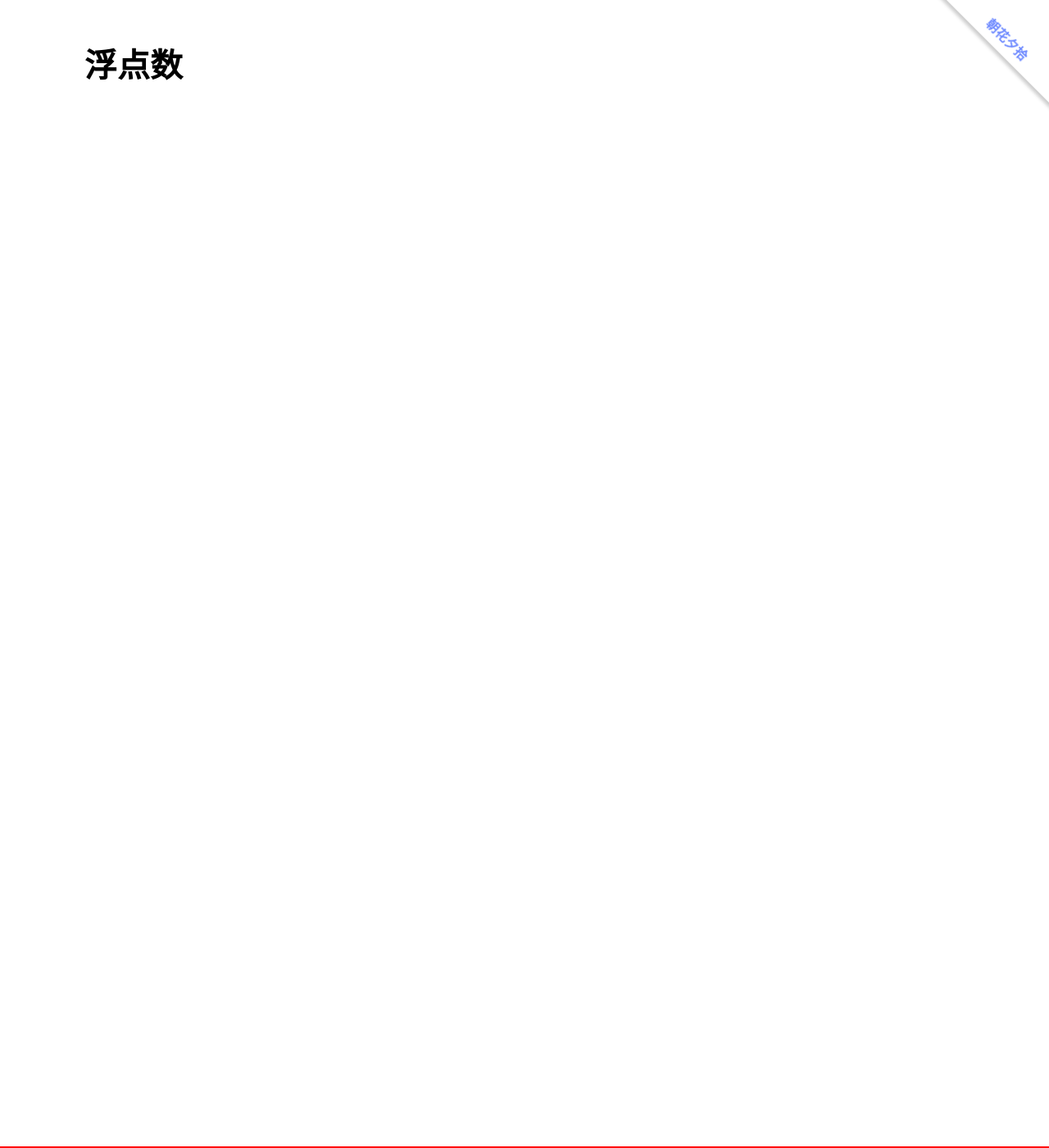
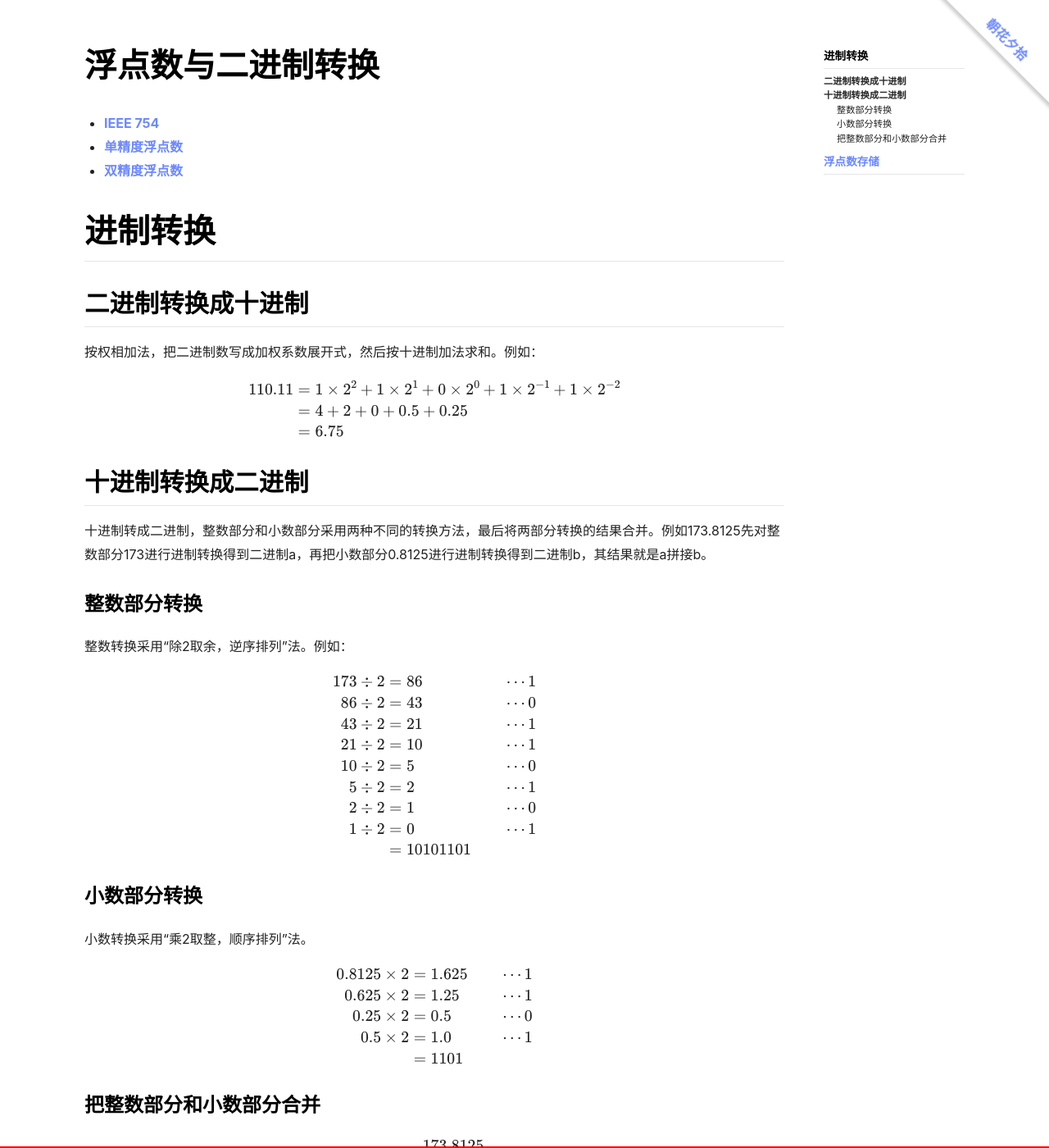
Before and after one commit to quantum-li/quantum-li.github.io, a Jekyll site: the page built from _article/2022-04-24-floating-point.md, in a window 1280 px wide and 1400 px high. Shown: the whole window at 82% size. Built offline with Jekyll 4.4.1, drawn with Linux system fonts in a browser that asks for light colours; nearby versions of some CDN libraries; formulas are drawn with MathJax 3; some of the changed text lies outside the part shown.

Commit message:
2022年5月6日 17点32分

```diff
--- a/_article/2022-04-24-floating-point.md
+++ b/_article/2022-04-24-floating-point.md
@@ -1,9 +1,112 @@
 ---
-title: 浮点数
+title: 浮点数与二进制转换
 categories:
 - 数据结构
 - algorithm
-description: 在计算机科学中，B树是一种自平衡的树形数据结构，它可以保持数据的顺序，并允许在对数时间内进行搜索、顺序访问、插入和删除。
+description: 十进制小数如何进行二进制的互相转换，以及计算机如何存储浮点数。
 permalink: "/posts/b-tree"
-excerpt: 在计算机科学中，B树是一种自平衡的树形数据结构，它可以保持数据的顺序，并允许在对数时间内进行搜索、顺序访问、插入和删除。B树概括了二进制搜索树，允许节点有两个以上的子节点。与其他自平衡二进制搜索树不同，B树很适合用于读写相对较大的数据块的存储系统，如磁盘。它通常被用于数据库和文件系统中。
+excerpt: 十进制小数如何进行二进制的互相转换，以及计算机如何存储浮点数。
 ---
+
++ [IEEE 754](https://zh.wikipedia.org/zh-cn/IEEE_754)
++ [单精度浮点数](https://zh.wikipedia.org/wiki/%E5%96%AE%E7%B2%BE%E5%BA%A6%E6%B5%AE%E9%BB%9E%E6%95%B8)
++ [双精度浮点数](https://zh.wikipedia.org/wiki/%E9%9B%99%E7%B2%BE%E5%BA%A6%E6%B5%AE%E9%BB%9E%E6%95%B8)
+
+# 进制转换
+
+## 二进制转换成十进制
+
+按权相加法，把二进制数写成加权系数展开式，然后按十进制加法求和。例如：
+
+$$
+\begin{align}
+ 110.11 &= 1 \times 2^2 + 1 \times 2^1 + 0 \times 2^0 + 1 \times 2^{-1} + 1 \times 2^{-2} \\
+        &= 4 + 2 + 0 + 0.5 + 0.25 \\
+        &= 6.75
+\end{align}
+$$
+
+## 十进制转换成二进制
+
+十进制转成二进制，整数部分和小数部分采用两种不同的转换方法，最后将两部分转换的结果合并。例如173.8125先对整数部分173进行进制转换得到二进制a，再把小数部分0.8125进行进制转换得到二进制b，其结果就是a拼接b。
+
+### 整数部分转换
+
+整数转换采用“除2取余，逆序排列”法。例如：
+
+$$
+\begin{align}
+173 \div 2 &= 86 &\cdots 1 \\
+86 \div 2 &= 43 &\cdots 0 \\
+43 \div 2 &= 21 &\cdots 1 \\
+21 \div 2 &= 10 &\cdots 1 \\
+10 \div 2 &= 5 &\cdots 0 \\
+5 \div 2 &= 2 &\cdots 1 \\
+2 \div 2 &= 1 &\cdots 0 \\
+1 \div 2 &= 0 &\cdots 1 \\
+&= 10101101
+\end{align}
+$$
+
+
+### 小数部分转换
+
+小数转换采用“乘2取整，顺序排列”法。
+
+$$
+\begin{align}
+0.8125 \times 2 &= 1.625 &\cdots 1 \\
+0.625 \times 2 &= 1.25 &\cdots 1 \\
+0.25 \times 2 &= 0.5 &\cdots 0 \\
+0.5 \times 2 &= 1.0 &\cdots 1 \\
+&= 1101
+\end{align}
+$$
+
+### 把整数部分和小数部分合并
+
+$$
+\begin{align}
+173 & .8125 \\
+10101101 &. 1101
+\end{align}
+$$
+
+
+
+# 浮点数存储
+
+根据国际标准IEEE 754，浮点数使用下面的格式使用二进制存储：
+
+$$ V = (-1)^S \times M \times 2 ^ E $$
+
++ $ (-1)^S $表示符号位，当S=0，V为正数，当S=1，V为负数。
++ $ M $表示有效数字，大于等于1，小于2。
++ $ 2^E $表示指数位。
+
+例如，十进制 $5.0$，对应的二进制是 $101.0$，相当于 $1.01 \times 2^2$，于是有$ S=0,M=1.01,E=2 $。
+
+十进制 $-5.0$，对应的二进制是 $-101.0$，相当于 $-1.01 \times 2^2$，于是有$ S=1,M=1.01,E=2 $
+
+对于 32 位的单精度浮点数，最高 1 位是符号位 S ，后面 8 位是指数 E ，剩下的 23 位是有效数字 M 。
+
+![单精度浮点数](../assets/images/floating-point/single-precision-floating.png)
+
+对于 64 位的双精度浮点数，最高 1 位是符号位 S ，后面的 11 位是指数 E ，剩下的 52 位是有效数字 M 。
+
+![双精度浮点数](../assets/images/floating-point/double_precision_float.png)
+
+以下是一些特殊规定：
+
+对于有效数字 M 。因为 $ 1 \leq M < 2 $ , M 永远都是 “1.xxxx” 的形式，所以在存储的时候第一位被舍去，只保存后面的 “xxxx” 部分。等到读取的时候再把前面的 “1.” 补上。
+
+对于指数 E 。需要进行偏移计算。即存储的值等于实际值加上一个固定的值，这个值的计算方式是 $2^{e-1} - 1$ 。单精度浮点数指数位占 8 位，就是 $2^{8-1} -1 = 127$。双精度浮点数指数位占 11 位，就是 $2^{11-1} - 1 = 1023$。然后 E 的值还分三种情况：
+1. E 不全为 0 或不全为 1 。这是浮点数采用上面的规则表示。
+2. E 全为 0 。这时浮点数的指数 E 等于 1-127（或1-1023），有效数字 M 不再加上第一位的 1，而是还原为 “0.xxxx” 的小数。又分为两种情况：
+   1. 有效数字是 0 ，表示 $\pm0$ 。
+   2. 有效数字非 0 ，表示大于 0 小于 1 的数字。
+3. E 全为 1 ，也分为两种情况：
+   1. 有效数字是 0 ，表示 $\pm\infty$ 。
+   2. 有效数字非 0 ，表示这个数为[非数（NaN）](https://zh.m.wikipedia.org/zh-hans/NaN)
+
+对于指数为什么要采用移位计算的方式，参考<https://www.zhihu.com/question/24115452>
--- a/_config.yml
+++ b/_config.yml
@@ -70,7 +70,7 @@ toc:
 ##############################
 ## Mathjax
 mathjax: true # false (default), true
-mathjax_autoNumber: true # false (default), true
+mathjax_autoNumber: false # false (default), true
 
 ## Mermaid
 mermaid: true # false (default), true
```
Also changed, not shown: assets/images/floating-point/double_precision_float.png (added), assets/images/floating-point/single-precision-floating.png (added).
